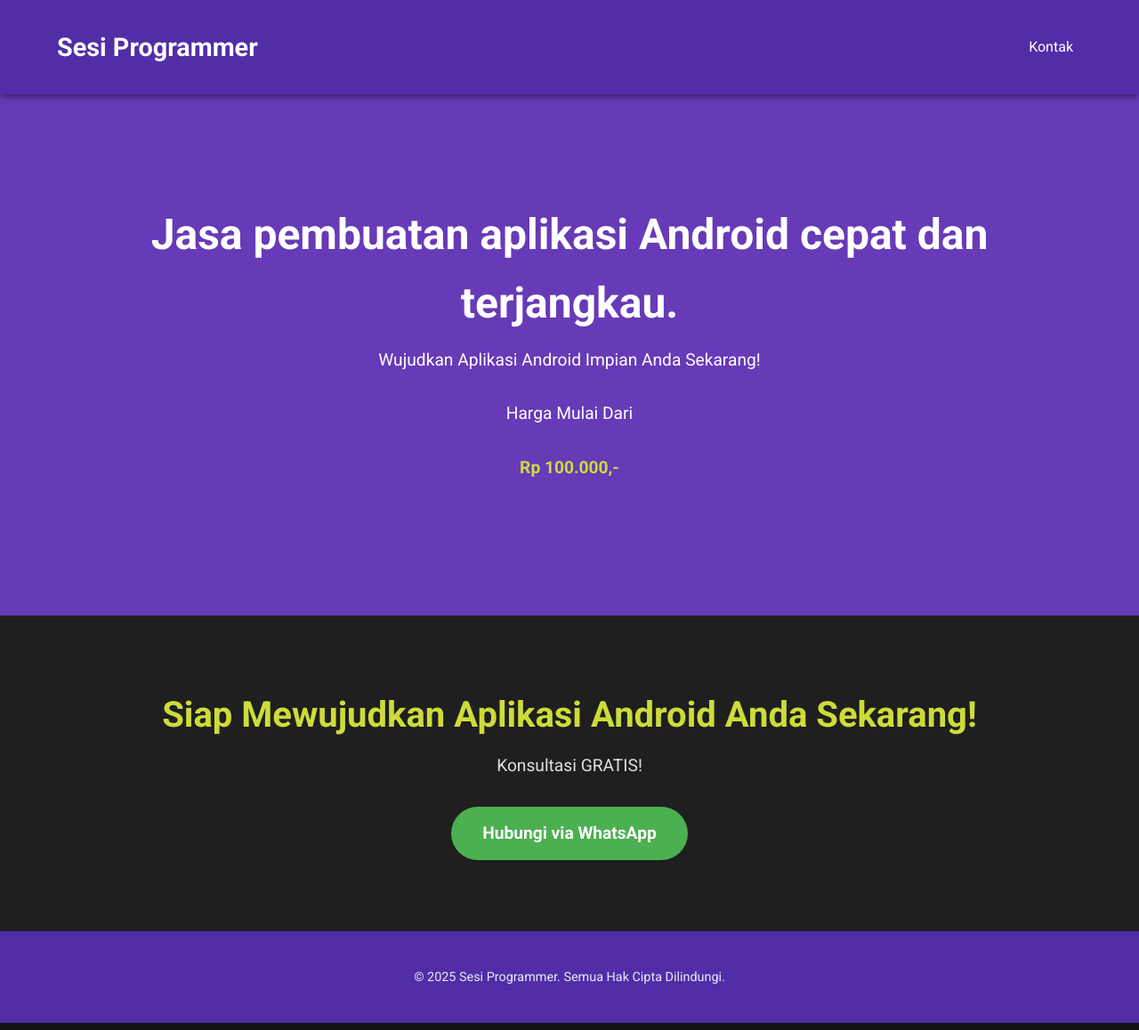
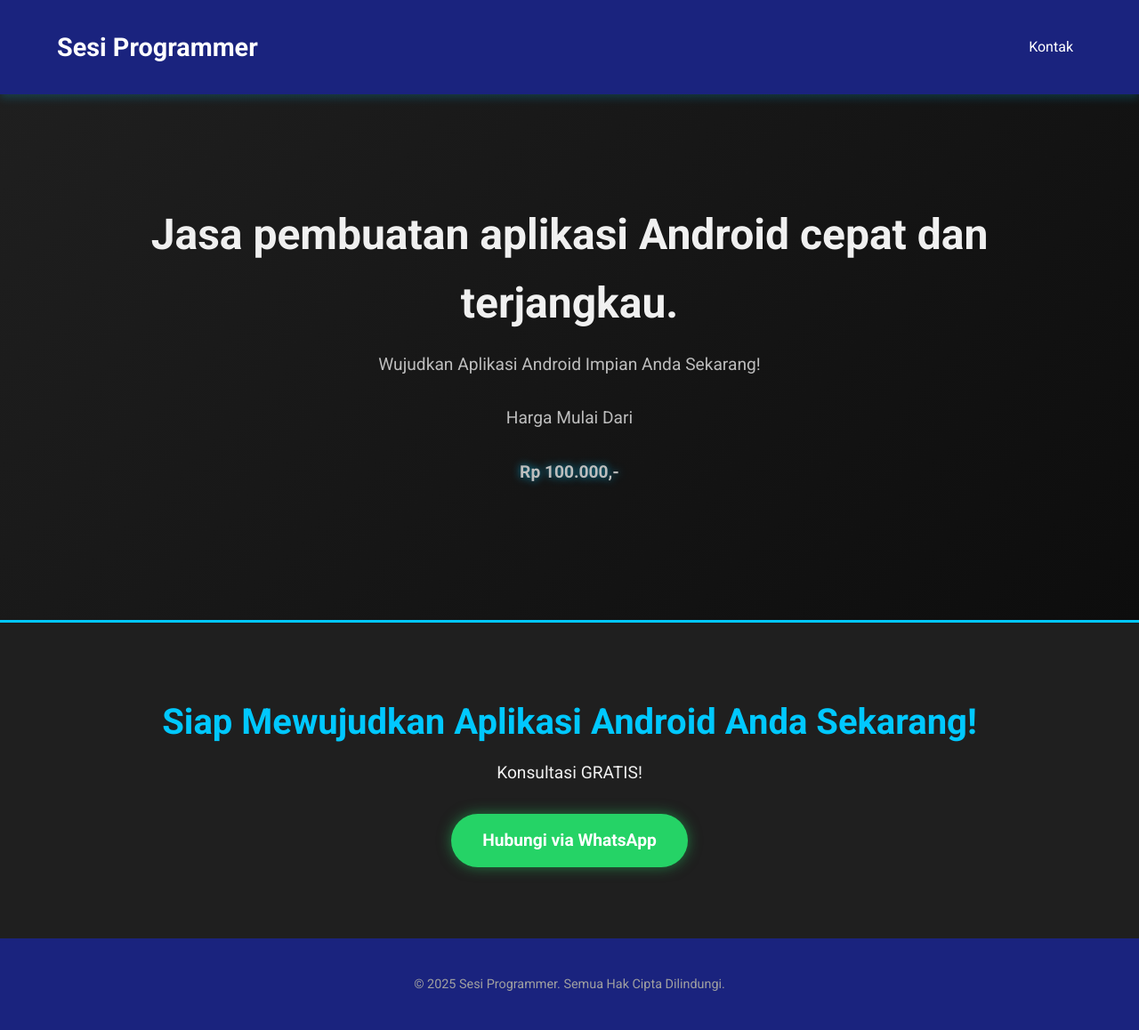
Before and after one commit to sesiprogrammer/jasa-pembuatan-aplikasi-android, a plain HTML site: page index.html in a window 1280 px wide. Shown: the whole page at 89% size. Drawn offline with Linux system fonts and the light colour scheme.

Commit message:
Update style.css

```diff
--- a/style.css
+++ b/style.css
@@ -6,12 +6,12 @@
 }
 
 body {
-    /* Menggunakan font Roboto */
+    /* Font tetap Roboto */
     font-family: 'Roboto', sans-serif;
     line-height: 1.6;
-    /* WARNA LATAR BELAKANG UTAMA BARU: Abu-abu Gelap (Dark Mode Look) */
-    background-color: #121212;
-    color: #e0e0e0; /* Warna teks menjadi putih/abu-abu terang */
+    /* WARNA LATAR BELAKANG UTAMA: Sangat Gelap (Deep Black) */
+    background-color: #0d0d0d;
+    color: #f0f0f0; /* Warna teks terang */
 }
 
 .container {
@@ -21,12 +21,12 @@ body {
     padding: 20px 0;
 }
 
-/* Header & Navigasi - Tetap Ungu Tua */
+/* Header & Navigasi - Menggunakan Biru Gelap */
 header {
-    background-color: #512da8; /* Ungu Tua */
+    background-color: #1a237e; /* Biru Tua/Gelap */
     color: white;
     padding: 10px 0;
-    box-shadow: 0 2px 8px rgba(0, 0, 0, 0.5); /* Shadow lebih menonjol di dark mode */
+    box-shadow: 0 4px 10px rgba(0, 200, 255, 0.2); /* Shadow berwarna neon */
     position: sticky;
     top: 0;
     z-index: 1000;
@@ -53,31 +53,34 @@ nav ul li a {
     text-decoration: none;
     margin-left: 20px;
     padding: 5px 10px;
-    transition: background-color 0.3s;
+    transition: color 0.3s;
 }
 
 nav ul li a:hover {
-    background-color: #673ab7; /* Ungu Lebih Cerah */
+    color: #00c8ff; /* Biru Neon saat hover */
     border-radius: 4px;
 }
 
-/* Hero Section - Menggunakan Ungu Cerah */
+/* Hero Section - Menggunakan Gradasi Abu-abu Gelap */
 .hero {
-    background-color: #673ab7; /* Ungu Cerah */
+    background: linear-gradient(135deg, #1f1f1f, #0d0d0d); /* Gradasi subtle */
     color: white;
     padding: 100px 0;
     text-align: center;
+    border-bottom: 3px solid #00c8ff; /* Garis neon pemisah */
 }
 
 .hero h2 {
     font-size: 3em;
-    margin-bottom: 10px;
+    margin-bottom: 15px;
     font-weight: 700;
+    color: #f0f0f0;
 }
 
 .hero p {
     font-size: 1.2em;
     margin-bottom: 30px;
+    color: #bdbdbd; /* Teks deskripsi lebih ringan */
 }
 
 .harga-mulai {
@@ -88,24 +91,25 @@ nav ul li a:hover {
 }
 
 .harga-utama {
-    font-size: 4em;
-    font-weight: 700;
-    color: #cddc39; /* Hijau Muda Cerah (Accent Android) */
+    font-size: 4.5em; /* Ukuran harga lebih besar! */
+    font-weight: 900;
+    color: #00c8ff; /* BIRU NEON UTAMA! */
+    text-shadow: 0 0 10px rgba(0, 200, 255, 0.7); /* Efek glow neon */
     margin-top: 5px;
     margin-bottom: 30px;
 }
 
-/* Kontak Section - Menggunakan latar belakang Abu-abu Terang */
+/* Kontak Section - Area Panggilan Aksi */
 .kontak {
-    background-color: #1f1f1f; /* Abu-abu Gelap Sedikit Lebih Terang */
+    background-color: #1f1f1f; /* Abu-abu Gelap untuk kontras */
     padding: 60px 0;
     text-align: center;
-    color: #e0e0e0;
+    color: #f0f0f0;
 }
 
 .kontak h3 {
     font-size: 2.5em;
-    color: #cddc39; /* Heading berwarna accent */
+    color: #00c8ff; /* Heading berwarna neon */
     margin-bottom: 10px;
 }
 
@@ -117,25 +121,28 @@ nav ul li a:hover {
 /* Tombol WhatsApp */
 .whatsapp-button {
     display: inline-block;
-    background-color: #4caf50; /* Hijau Standar */
+    background-color: #25d366; /* Hijau WhatsApp klasik */
     color: white;
     padding: 15px 35px;
     text-decoration: none;
-    font-weight: 600;
+    font-weight: 700;
     border-radius: 50px;
     font-size: 1.2em;
-    transition: background-color 0.3s, transform 0.3s;
+    transition: background-color 0.3s, transform 0.3s, box-shadow 0.3s;
+    /* Tambahkan sedikit shadow untuk kesan modern */
+    box-shadow: 0 0 15px rgba(37, 211, 102, 0.5);
 }
 
 .whatsapp-button:hover {
-    background-color: #388e3c; /* Hijau Lebih Gelap */
+    background-color: #128c7e;
     transform: scale(1.05);
+    box-shadow: 0 0 20px rgba(37, 211, 102, 0.8); /* Glow lebih kuat saat hover */
 }
 
 /* Footer */
 footer {
-    background-color: #512da8;
-    color: #e8eaf6;
+    background-color: #1a237e; /* Biru Gelap */
+    color: #a0a0a0;
     padding: 20px 0;
     text-align: center;
     font-size: 0.9em;
```
